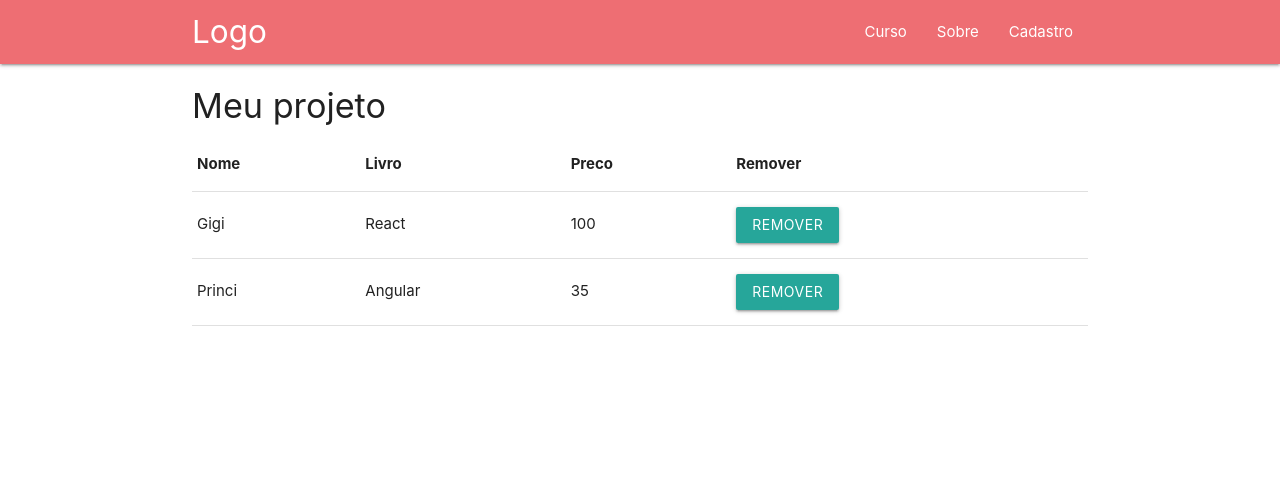
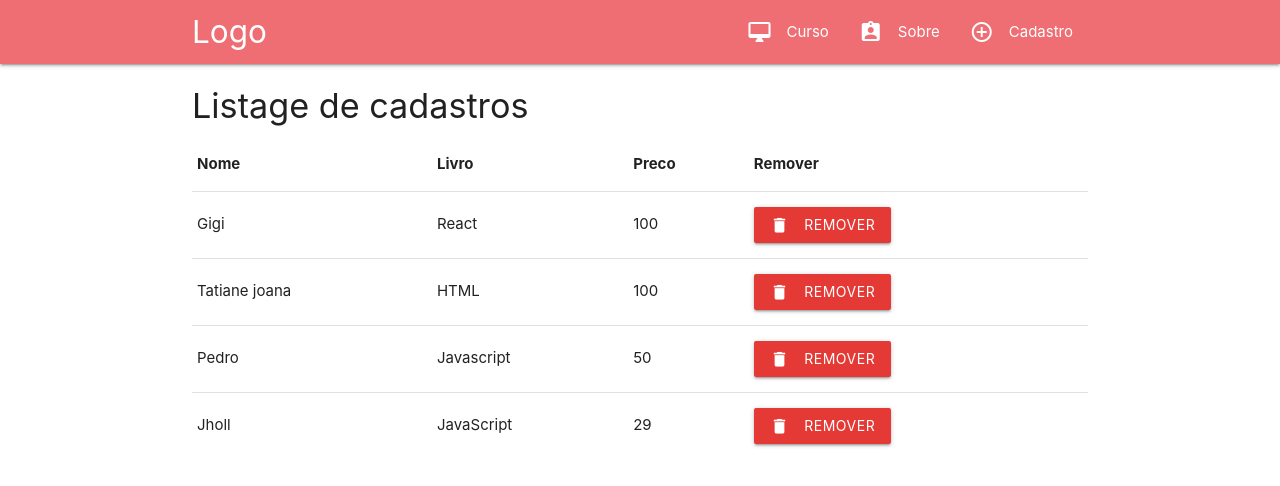
Before and after one commit to giovannirp/projetos-react, a React (Create React App) app in the folder project-one-new/: page / in a window 1280 px wide. Shown: the top 486 px of the page. Built offline with nearby package versions, Linux system fonts and the light colour scheme; data requests are answered from the project's data file.

Commit message:
acertando layout do projeto

```diff
--- a/project-one-new/db.json
+++ b/project-one-new/db.json
@@ -8,9 +8,27 @@
     },
     {
       "id": 2,
-      "nome": "Princi",
-      "curso": "Angular",
-      "preco": 35
+      "nome": "Tatiane joana",
+      "curso": "HTML",
+      "preco": 100
+    },
+    {
+      "id": 4,
+      "nome": "Pedro",
+      "curso": "Javascript",
+      "preco": 50
+    },
+    {
+      "id": 5,
+      "nome": "Jholl",
+      "curso": "JavaScript",
+      "preco": 29
+    },
+    {
+      "id": 6,
+      "nome": "Diego Eis",
+      "curso": "Sass",
+      "preco": 88
     }
   ],
   "sobre": [
@@ -31,7 +49,7 @@
     },
     {
       "id": 2,
-      "titulo": "Especialização em Ti",
+      "titulo": "Especialização React",
       "tagCurso": "Ti",
       "imagePath": "https://cdn1.imggmi.com/uploads/2020/2/21/cbd546c9bb2128c68e5b948419a7e113-full.jpg",
       "mensagem": "Contrary to popular belief, Lorem Ipsum is not.."
--- a/project-one-new/public/index.html
+++ b/project-one-new/public/index.html
@@ -8,36 +8,16 @@
     <meta
       name="description"
       content="Web site created using create-react-app"
-    />
+      />
     <link rel="apple-touch-icon" href="%PUBLIC_URL%/logo192.png" />
-    <!--
-      manifest.json provides metadata used when your web app is installed on a
-      user's mobile device or desktop. See https://developers.google.com/web/fundamentals/web-app-manifest/
-    -->
+    <link href="https://fonts.googleapis.com/icon?family=Material+Icons"
+      rel="stylesheet">
+
     <link rel="manifest" href="%PUBLIC_URL%/manifest.json" />
-    <!--
-      Notice the use of %PUBLIC_URL% in the tags above.
-      It will be replaced with the URL of the `public` folder during the build.
-      Only files inside the `public` folder can be referenced from the HTML.
-
-      Unlike "/favicon.ico" or "favicon.ico", "%PUBLIC_URL%/favicon.ico" will
-      work correctly both with client-side routing and a non-root public URL.
-      Learn how to configure a non-root public URL by running `npm run build`.
-    -->
-    <title>React App</title>
+    <title>Sistema Listagem</title>
   </head>
   <body>
     <noscript>You need to enable JavaScript to run this app.</noscript>
     <div id="root"></div>
-    <!--
-      This HTML file is a template.
-      If you open it directly in the browser, you will see an empty page.
-
-      You can add webfonts, meta tags, or analytics to this file.
-      The build step will place the bundled scripts into the <body> tag.
-
-      To begin the development, run `npm start` or `yarn start`.
-      To create a production bundle, use `npm run build` or `yarn build`.
-    -->
   </body>
 </html>
--- a/project-one-new/src/App.js
+++ b/project-one-new/src/App.js
@@ -5,6 +5,7 @@ import Header from './Header/Header';
 import Tabela from './Tabela';
 import ApiService from './ApiService';
 import PopUp from './Utils/PoupUp';
+import Footer from './Components/footer/Footer';
 
 class App extends Component {
   constructor(props) {
@@ -31,9 +32,7 @@ class App extends Component {
           "Error na comunicação da API ao tentar remover autor"
         )
       })
-
   }
-
 
   componentDidMount() {
     ApiService.ListagemGeral()
@@ -54,7 +53,7 @@ class App extends Component {
       <Fragment>
         <Header />
         <div className="container">
-          <h4>Meu projeto</h4>
+          <h4>Listage de cadastros</h4>
           <Tabela lista={this.state.listao} removerListagem={this.removerListagem} />
         </div>
       </Fragment>
--- /dev/null
+++ b/project-one-new/src/Components/footer/Footer.js
@@ -0,0 +1,36 @@
+import React, { Fragment } from 'react';
+
+const Footer = () => {
+    return (
+        <Fragment>
+            <br clear="all" />
+            <footer class="page-footer">
+                <div class="container">
+                    <div class="row">
+                        <div class="col l6 s12">
+                            <h5 class="white-text">Footer Content</h5>
+                            <p class="grey-text text-lighten-4">You can use rows and columns here to organize your footer content.</p>
+                        </div>
+                        <div class="col l4 offset-l2 s12">
+                            <h5 class="white-text">Links</h5>
+                            <ul>
+                                <li><a class="grey-text text-lighten-3" href="#!">Link 1</a></li>
+                                <li><a class="grey-text text-lighten-3" href="#!">Link 2</a></li>
+                                <li><a class="grey-text text-lighten-3" href="#!">Link 3</a></li>
+                                <li><a class="grey-text text-lighten-3" href="#!">Link 4</a></li>
+                            </ul>
+                        </div>
+                    </div>
+                </div>
+                <div class="footer-copyright">
+                    <div class="container">
+                        © 2014 Copyright Text
+            <a class="grey-text text-lighten-4 right" href="#!">More Links</a>
+                    </div>
+                </div>
+            </footer>
+        </Fragment>
+    );
+}
+
+export default Footer;
--- a/project-one-new/src/Curso/Curso.js
+++ b/project-one-new/src/Curso/Curso.js
@@ -32,7 +32,7 @@ class Curso extends Component {
                                         <img class="activator" src={cursos.imagePath} />
                                     </div>
                                     <div class="card-content">
-                                        <span class="card-title activator grey-text text-darken-4">{cursos.titulo}</span>
+                                        <span class="card-title activator grey-text text-darken-4">{cursos.titulo} <i class="material-icons right">more_vert</i></span>
                                         <p><a href="#">Ver mais</a></p>
                                     </div>
                                     <div class="card-reveal">
--- a/project-one-new/src/Header/Header.js
+++ b/project-one-new/src/Header/Header.js
@@ -10,13 +10,13 @@ const Header = () => {
                         <LinkWrapper to='/' className="brand-logo" activeStyle={{}}>Logo</LinkWrapper>
                         <ul id="nav-mobile" className="right hide-on-med-and-down">
                             <li>
-                                <LinkWrapper to='/curso'>Curso</LinkWrapper>
+                                <LinkWrapper to='/curso'><i class="material-icons left">desktop_mac</i>Curso</LinkWrapper>
                             </li>
                             <li>
-                                <LinkWrapper to='/sobre'>Sobre</LinkWrapper>
+                                <LinkWrapper to='/sobre'><i class="material-icons left">assignment_ind</i>Sobre</LinkWrapper>
                             </li>
                             <li>
-                                <LinkWrapper to='/cadastro'>Cadastro</LinkWrapper>
+                                <LinkWrapper to='/cadastro'><i class="material-icons left">control_point</i>Cadastro</LinkWrapper>
                             </li>
                         </ul>
                     </div>
--- a/project-one-new/src/Sobre/Sobre.js
+++ b/project-one-new/src/Sobre/Sobre.js
@@ -1,6 +1,7 @@
 import React, { Fragment, Component } from 'react';
 import Header from '../Header/Header';
 import ApiService from '../ApiService';
+import Footer from '../Components/footer/Footer';
 
 class Sobre extends Component {
     constructor(props) {
--- a/project-one-new/src/Tabela.js
+++ b/project-one-new/src/Tabela.js
@@ -20,7 +20,7 @@ const TableBody = props => {
                 <td>{linha.nome}</td>
                 <td>{linha.curso}</td>
                 <td>{linha.preco}</td>
-                <td><button onClick={() => { props.removerListagem(linha.id) }} className="waves-effect waves-light btn">Remover</button></td>
+                <td><button onClick={() => { props.removerListagem(linha.id) }} className="waves-effect red darken-1 btn"><i class="material-icons left">delete</i>Remover</button></td>
             </tr>
         );
     });
```
